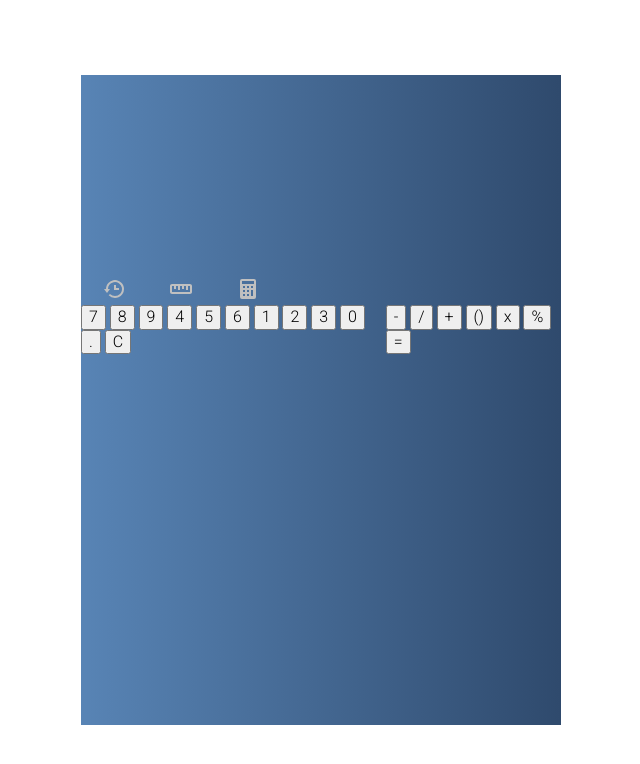
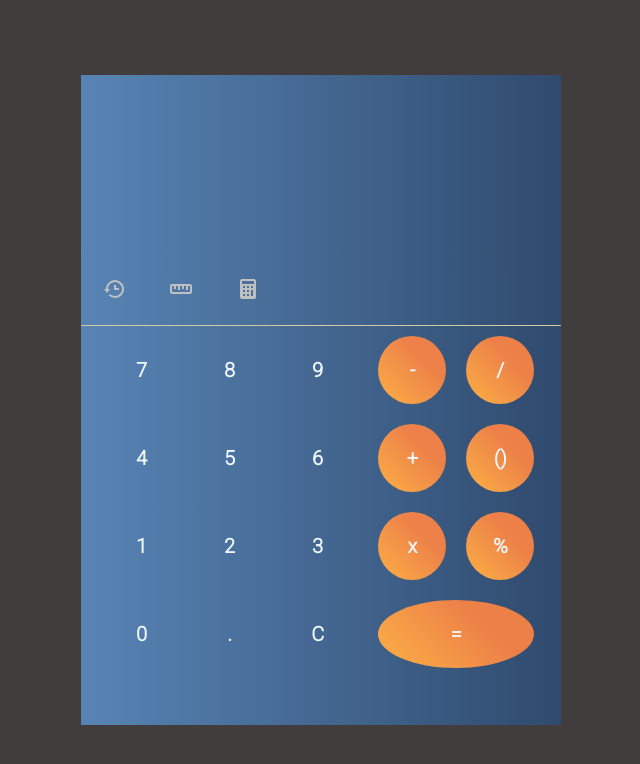
Before and after one commit to HumbleG0d/calculadora_clasica_JS, a website: page html/index.html in a window 1280 px wide. Shown: the whole page, without its empty margins (319-959 px from the left). Drawn offline with Linux system fonts and the light colour scheme.

Commit message:
add the necessary styles for the buttons

```diff
--- a/css/style.css
+++ b/css/style.css
@@ -4,6 +4,7 @@ body {
   font-family: "Roboto", sans-serif;
   width: 100vw;
   height: 100vh;
+  background-color: rgb(65, 61, 61);
 }
 
 .display_flex {
@@ -43,3 +44,59 @@ body {
   justify-content: space-around;
   align-items: center;
 }
+
+.display_grid {
+  display: grid;
+}
+
+.calculator__teclado {
+  padding: 0.625rem 0;
+  border-top: 1px solid rgb(211, 203, 164);
+  margin-top: 1.25rem;
+  align-items: center;
+  justify-content: space-evenly;
+}
+
+.calculator__teclado-numbers {
+  grid-template-columns: repeat(3, 4.25rem);
+  grid-template-rows: repeat(4, 4.25rem);
+  gap: 20px;
+}
+
+.calculator__teclado-operations {
+  grid-template-columns: repeat(2, 4.25rem);
+  grid-template-rows: repeat(4, 4.25rem);
+  gap: 1.25rem;
+  grid-template-areas:
+    "substract division"
+    "add parenthesis"
+    "product percentage"
+    "equal equal";
+}
+
+.equal {
+  grid-area: equal;
+}
+
+.calculator__teclado-numbers button {
+  border-radius: 50%;
+  border: 0;
+  background-color: transparent;
+  font-size: 20px;
+  font-weight: bold;
+  color: aliceblue;
+}
+
+.calculator__teclado-operations button {
+  border-radius: 50%;
+  border: 0;
+  font-weight: bold;
+  color: aliceblue;
+  font-size: 20px;
+  background: linear-gradient(
+    45deg,
+    rgba(131, 58, 180, 1) 0%,
+    rgba(252, 176, 69, 1) 0%,
+    rgba(255, 133, 67, 0.9051995798319328) 67%
+  );
+}
```
